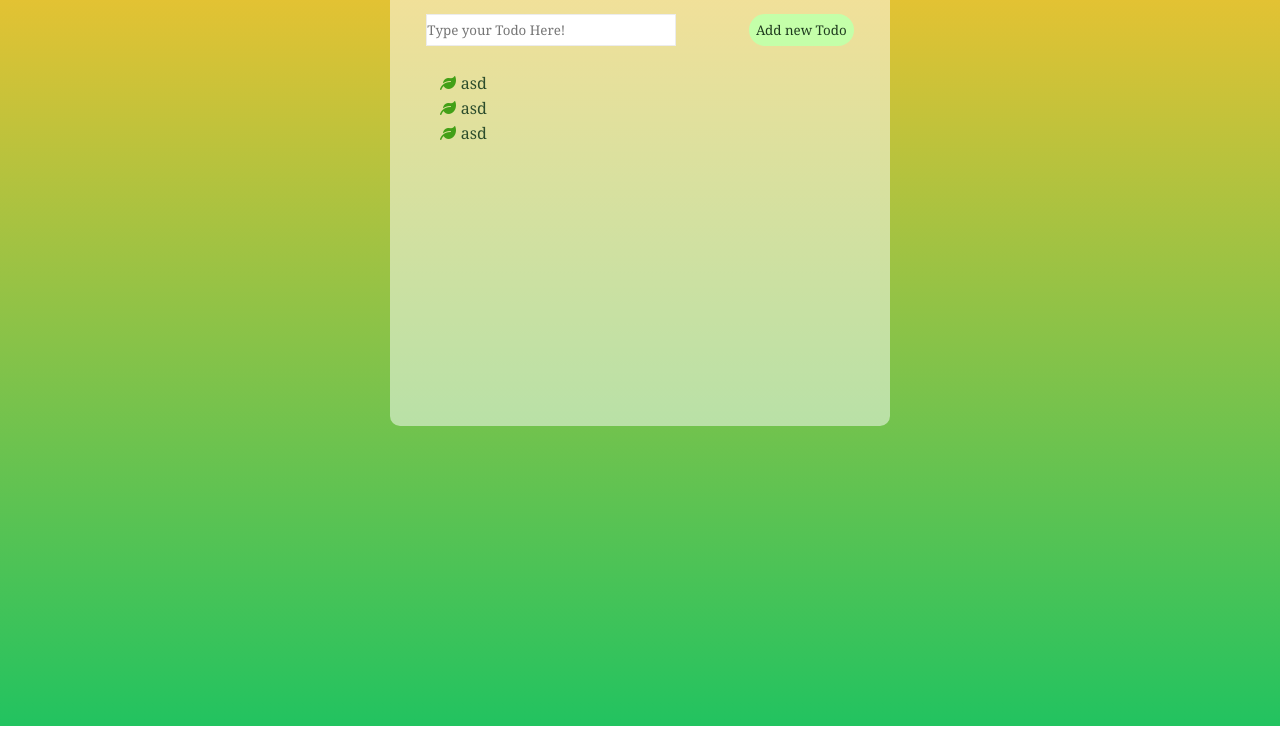
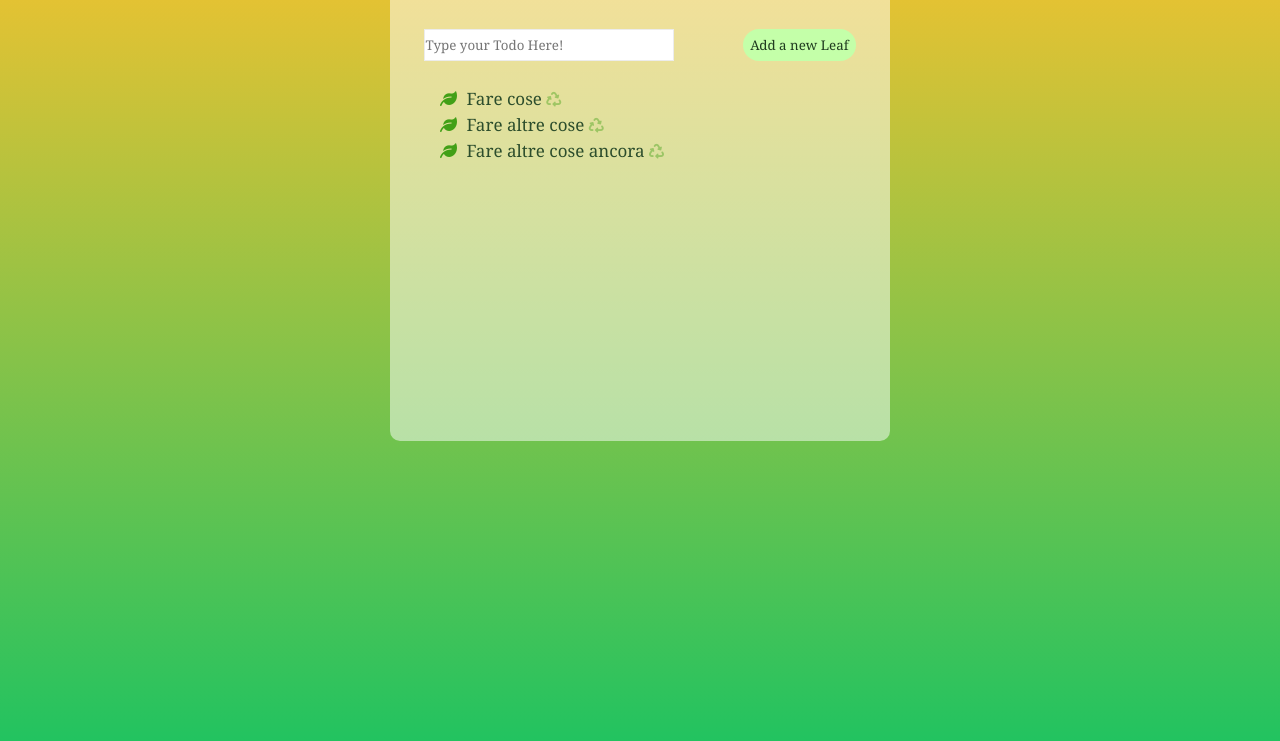
Before and after one commit to Miyka96/vue-todolist, a plain HTML site: page index.html in a window 1280 px wide. Shown: the part 99-840 px from the top of the page. Drawn offline with nearby package versions, Linux system fonts and the light colour scheme.

Commit message:
main functions done

```diff
--- a/app.js
+++ b/app.js
@@ -1,9 +1,20 @@
 const app = new Vue ({
-    el : '#root',
+    el: '#root',
     data: {
-
+        todoInput: '',
+        todoList:
+        ['Fare cose',
+        'Fare altre cose',
+        'Fare altre cose ancora'],
     },
     methods: {
+        addNewTodo: function() {
+            this.todoList.push(this.todoInput)
+            this.todoInput= '';
+        },
 
+        deleteTodo: function(i){
+            this.todoList.splice(i,1);
+        }
     },
 })
--- a/index.html
+++ b/index.html
@@ -11,26 +11,28 @@
 </head>
 
 
-<body id="root">
+<body>
 
-    <div class="container">
+    <div id="root" class="container">
         <h1>Todo-Leaf</h1>
         <div class="input-wrapper">
-            <input type="text" placeholder="Type your Todo Here!">
-            <input type="button" value="Add new Todo">
+            <input type="text" v-model="todoInput" placeholder="Type your Todo Here!" @keyup.enter="addNewTodo()" >
+            <input type="button" value="Add a new Leaf" @click="addNewTodo">
         </div>
 
         <div class="list-wrapper">
-            <ul>
-                <li>asd</li>
-                <li>asd</li>
-                <li>asd</li>
+            <ul class="ul-wrapper">
+                <li v-for="(element, index) in todoList">
+                    {{ element }}
+                    <span class="delete-wrapper" @click="deleteTodo(index)">
+                        <i class="fa-solid fa-recycle"></i>
+                    </span>
+                </li>
             </ul>
+
+
         </div>
     </div>
-
-
-
 
     <script src="app.js"></script>
 </body>
--- a/style.css
+++ b/style.css
@@ -19,7 +19,7 @@ body{
     height: 500px;
     width: 500px;
     border-radius: 10px;
-    margin-top: 25px;
+    margin-top: 40px;
    background-color: rgba(255, 255, 255, 0.500);
 }
 
@@ -55,16 +55,28 @@ input[type="text"]{
 .list-wrapper{
     width: 80%;
     line-height: 25px;
+    display: flex;
 }
 
-ul {
+.ul-wrapper {
     list-style: none;
     padding: 0;
+    flex-grow: 1;
+}
+
+.delete-wrapper{
+    color: rgba(66, 160, 23, 0.425);
+    cursor: pointer;
+    font-size: 15px;
+}
+.delete-wrapper:hover{
+    color: rgb(66,160,23);
 }
 
 li {
     padding-left: 1.3em;
     color: rgb(44, 77, 44);
+    font-size: 17px;
 }
 
 li:before {
```
